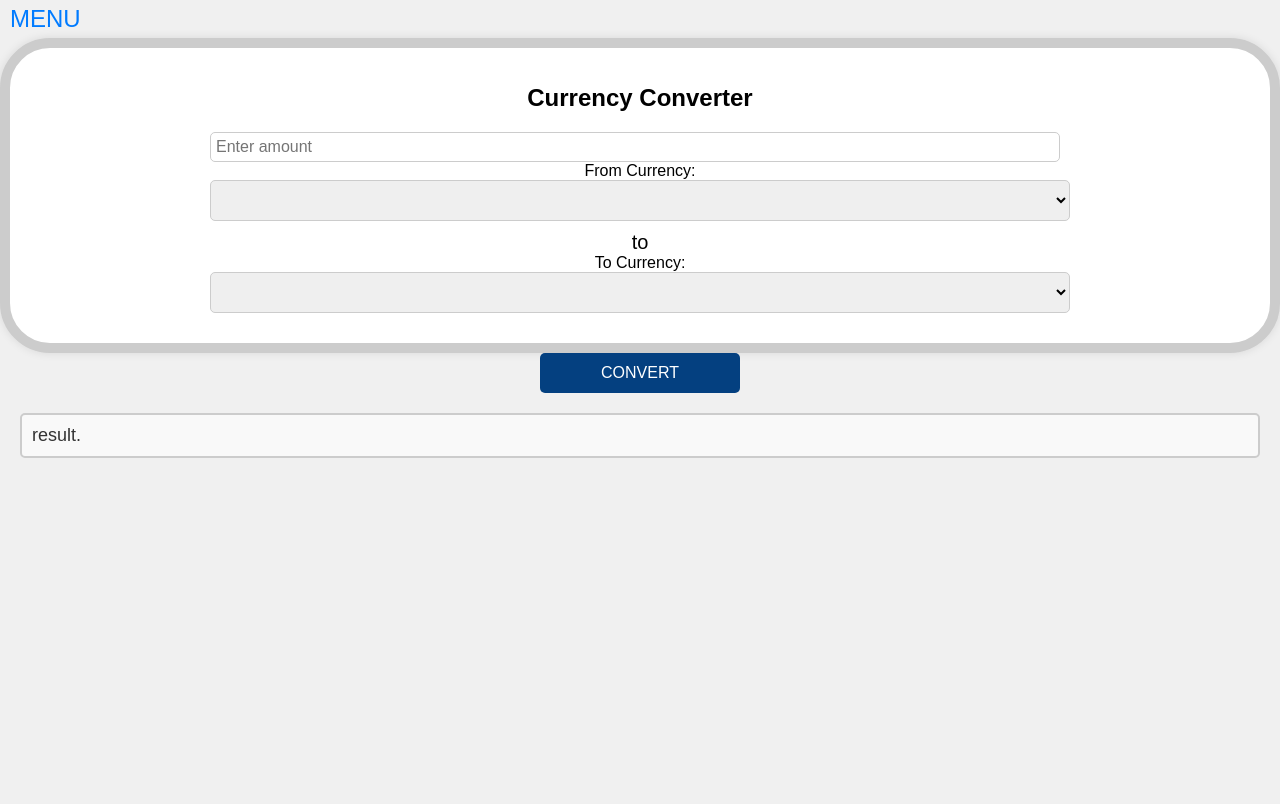
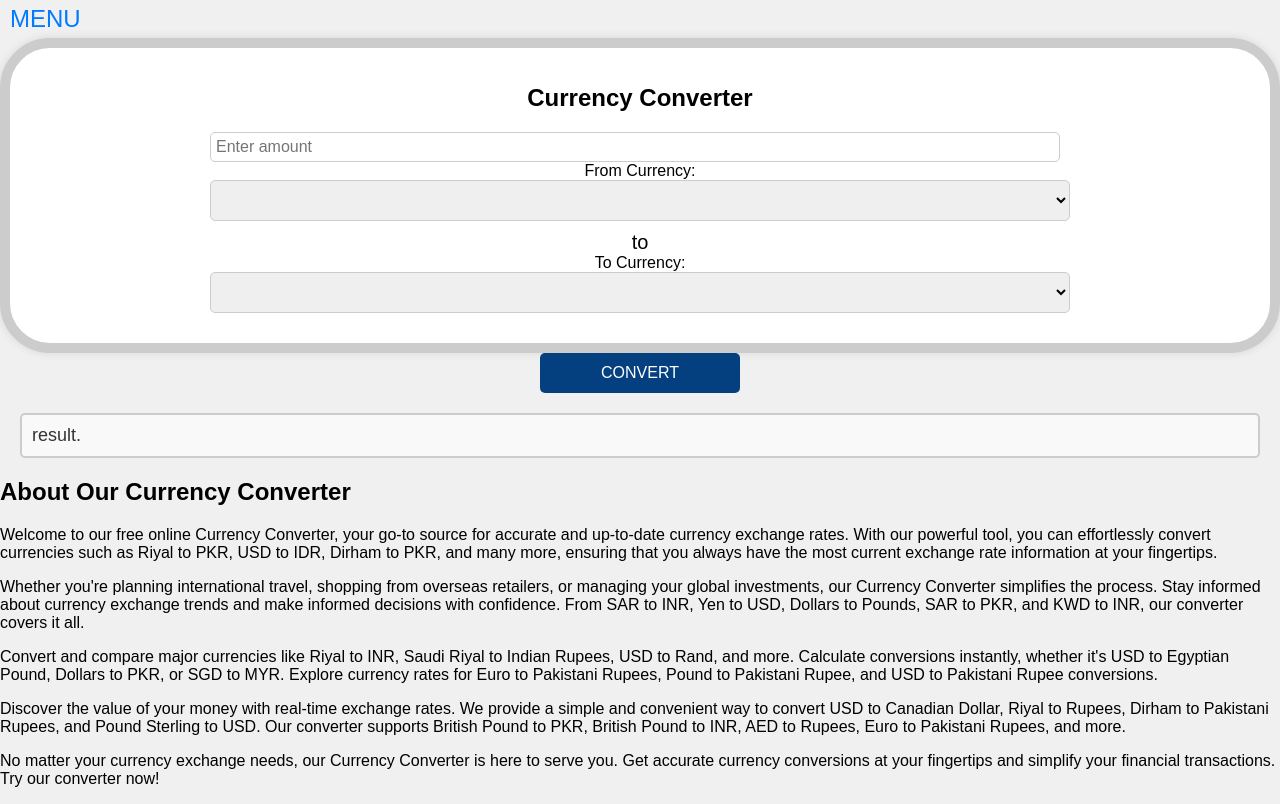
Before and after one commit to MEHD-IPRO/convert, a website: page index.html in a window 1280 px wide. Drawn offline with Linux system fonts and the light colour scheme; no server answers.

Commit message:
new seo pro

```diff
--- a/index.html
+++ b/index.html
@@ -98,6 +98,24 @@
         <div class="result-container">
             <p id="result"> result.</p>
         </div>
+        <div class="seo-text">
+            <h2>About Our Currency Converter</h2>
+            <p>
+                Welcome to our free online Currency Converter, your go-to source for accurate and up-to-date currency exchange rates. With our powerful tool, you can effortlessly convert currencies such as Riyal to PKR, USD to IDR, Dirham to PKR, and many more, ensuring that you always have the most current exchange rate information at your fingertips.
+            </p>
+            <p>
+                Whether you're planning international travel, shopping from overseas retailers, or managing your global investments, our Currency Converter simplifies the process. Stay informed about currency exchange trends and make informed decisions with confidence. From SAR to INR, Yen to USD, Dollars to Pounds, SAR to PKR, and KWD to INR, our converter covers it all.
+            </p>
+            <p>
+                Convert and compare major currencies like Riyal to INR, Saudi Riyal to Indian Rupees, USD to Rand, and more. Calculate conversions instantly, whether it's USD to Egyptian Pound, Dollars to PKR, or SGD to MYR. Explore currency rates for Euro to Pakistani Rupees, Pound to Pakistani Rupee, and USD to Pakistani Rupee conversions.
+            </p>
+            <p>
+                Discover the value of your money with real-time exchange rates. We provide a simple and convenient way to convert USD to Canadian Dollar, Riyal to Rupees, Dirham to Pakistani Rupees, and Pound Sterling to USD. Our converter supports British Pound to PKR, British Pound to INR, AED to Rupees, Euro to Pakistani Rupees, and more.
+            </p>
+            <p>
+                No matter your currency exchange needs, our Currency Converter is here to serve you. Get accurate currency conversions at your fingertips and simplify your financial transactions. Try our converter now!
+            </p>
+        </div>
 
     <script>
         // Function to toggle the menu visibility
```
